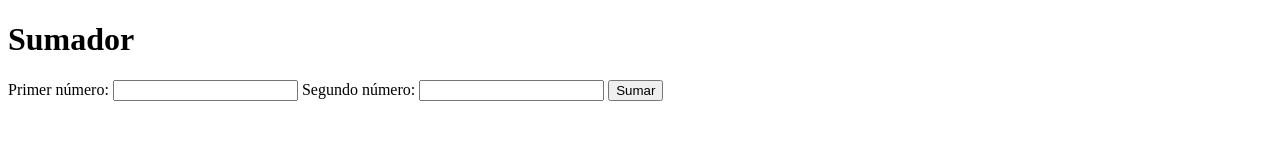
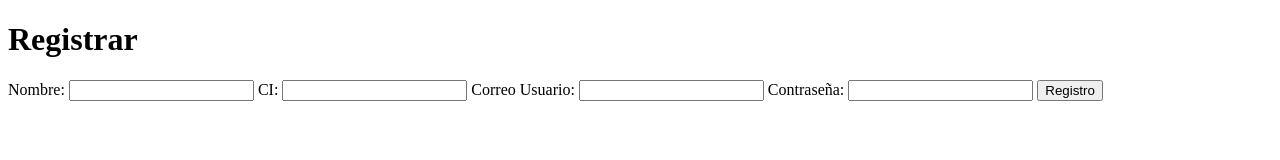
Before and after one commit to JhessaelGit/Proyecto_Gasolina_Ing_Software, a website built with Parcel: page index.html in a window 1280 px wide. Built offline with nearby package versions, Linux system fonts and the light colour scheme.

Commit message:
Feat: Pagina para registrarse creada

```diff
--- a/index.html
+++ b/index.html
@@ -1,16 +1,20 @@
 <!DOCTYPE html>
 <html xml:lang="es">
   <head>
-    <title>Sumador</title>
+    <title>Registrar</title>
   </head>
   <body>
-    <h1>Sumador</h1>
-    <form id="sumar-form">
-      <label for="primer-numero">Primer número:</label>
-      <input type="number" id="primer-numero" />
-      <label for="segundo-numero">Segundo número:</label>
-      <input type="number" id="segundo-numero" />
-      <input type="submit" value="Sumar" id="sumar-button" />
+    <h1>Registrar</h1>
+    <form id="registrar-form">
+      <label for="nombre-usuario">Nombre:</label>
+      <input type="text" id="nombre-usuario" />
+      <label for="ci-usuario">CI:</label>
+      <input type="number" id="ci-usuario" />
+      <label for="correo-usuario">Correo Usuario:</label>
+      <input type="text" id="correo-usuario" />
+      <label for="contrasenia">Contraseña:</label>
+      <input type="text" id="contrasenia" />
+      <input type="submit" value="Registro" id="registrar-button"/>
     </form>
     <div id="resultado-div"></div>
 
```
Also changed, not shown: commit-history.json (added, +19 -0 lines).
